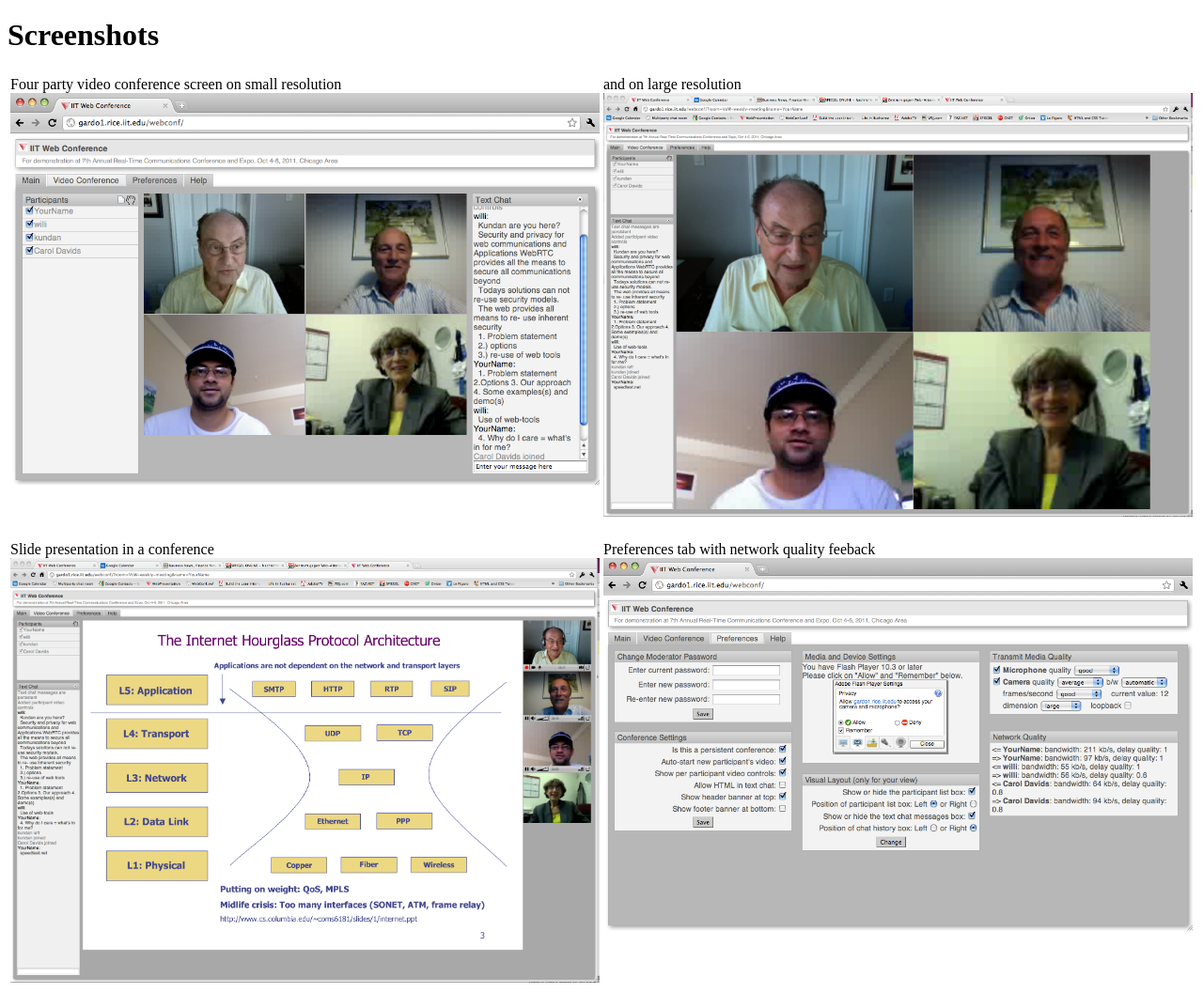
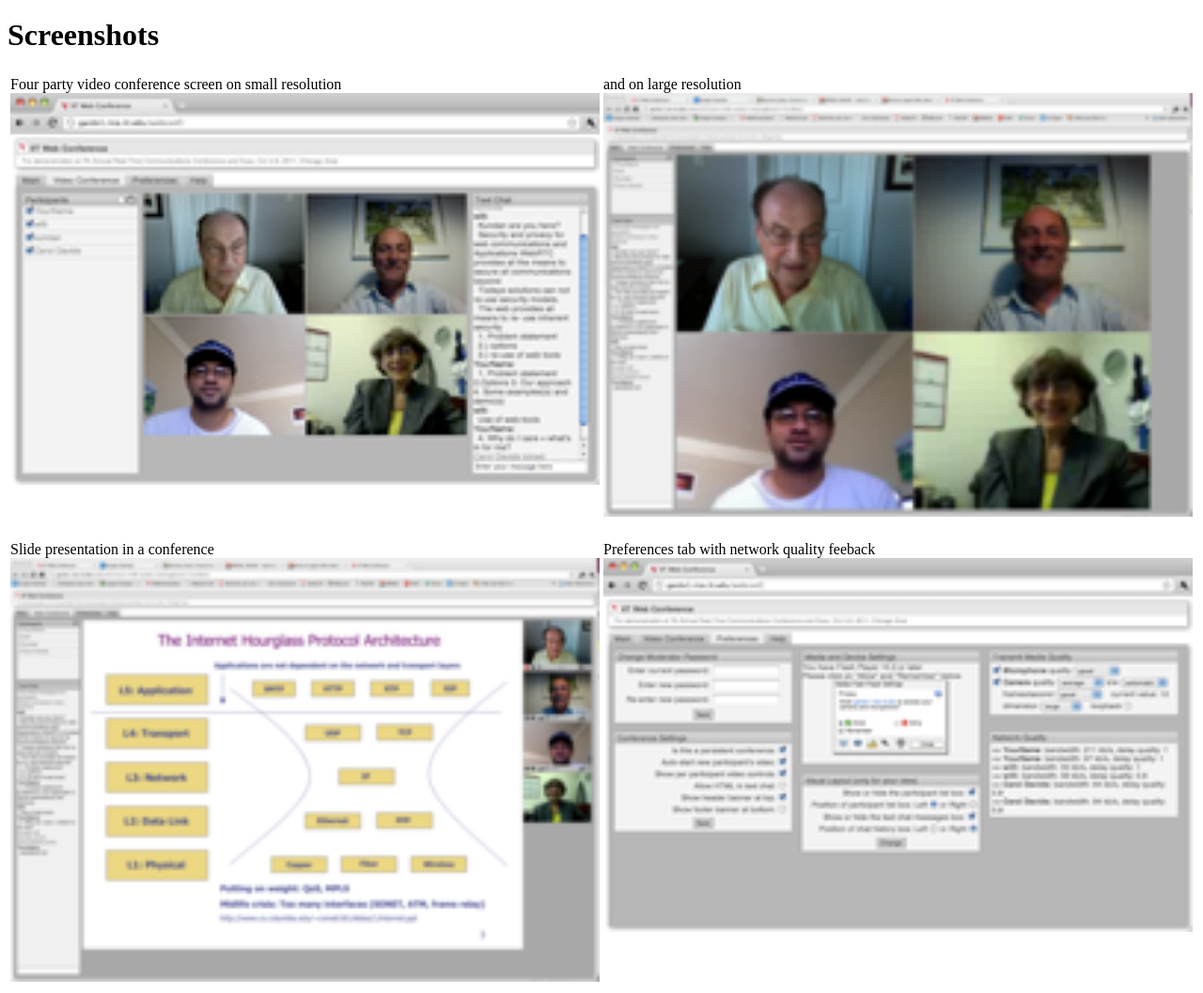
Before and after one commit to theintencity/vvowproject, a plain HTML site: page client/webconf/help.html in a window 1280 px wide. Shown: the part 1941-2998 px from the top of the page at 94% size. Drawn offline with Linux system fonts and the light colour scheme.

Commit message:
update the help pages with smaller screenshot so that the web page loads faster

```diff
--- a/client/webconf/help.html
+++ b/client/webconf/help.html
@@ -145,18 +145,18 @@ open source WebRTC software.
 <table width="100%">
   <tr valign="top"><td width="50%">
     Four party video conference screen on small resolution
-    <a target="_blank" href="screen1.png" title="click to open image in new window/tab"><img width="100%" src="screen1.png"/></a>
+    <a target="_blank" href="screen1.png" title="click to open image in new window/tab"><img width="100%" src="screen1-small.png"/></a>
   </td><td width="50%">
     and on large resolution
-    <a target="_blank" href="screen3.png" title="click to open image in new window/tab"><img width="100%" src="screen3.png"/></a>
+    <a target="_blank" href="screen3.png" title="click to open image in new window/tab"><img width="100%" src="screen3-small.png"/></a>
   </td></tr>
   <tr height="20px"></tr>
   <tr valign="top"><td width="50%">
     Slide presentation in a conference
-    <a target="_blank" href="screen4.png" title="click to open image in new window/tab"><img width="100%" src="screen4.png"/></a>
+    <a target="_blank" href="screen4.png" title="click to open image in new window/tab"><img width="100%" src="screen4-small.png"/></a>
   </td><td width="50%">
     Preferences tab with network quality feeback
-    <a target="_blank" href="screen2.png" title="click to open image in new window/tab"><img width="100%" src="screen2.png"/></a>
+    <a target="_blank" href="screen2.png" title="click to open image in new window/tab"><img width="100%" src="screen2-small.png"/></a>
   </td></tr>
 </table>
 
```
Also changed, not shown: client/webconf/screen1-small.png (added), client/webconf/screen2-small.png (added), client/webconf/screen3-small.png (added), client/webconf/screen4-small.png (added).
